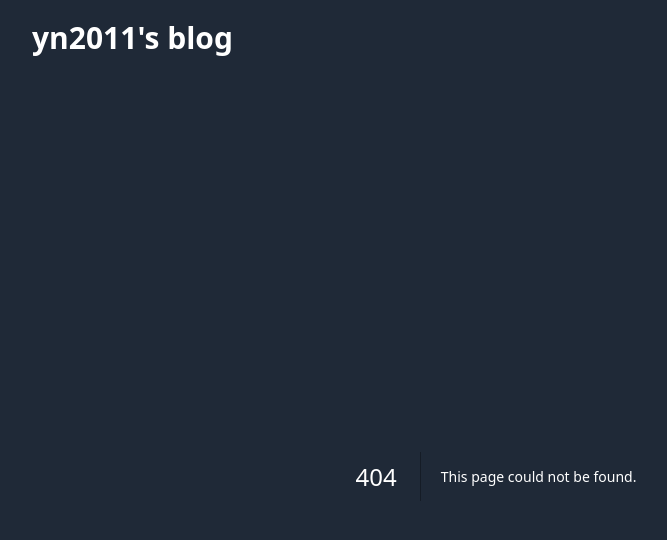
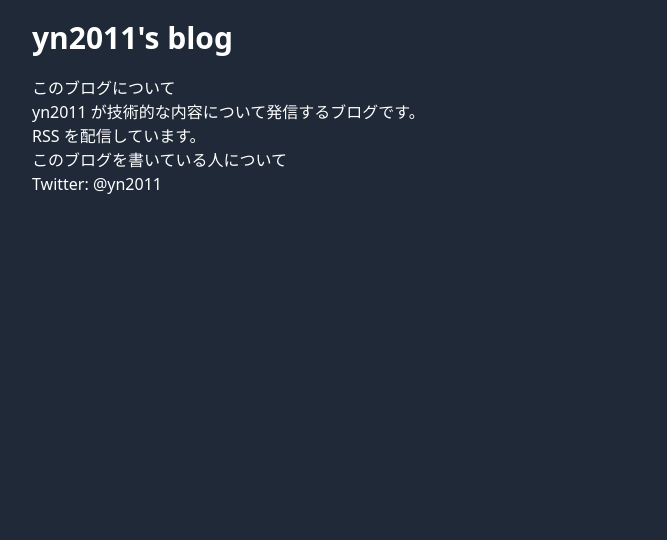
Before and after one commit to pokuwagata/yn2011-blog, a Next.js app: page /about in a window 1280 px wide. Before the commit this address had no page. Shown: the top 540 px of the page, without its empty margins (144-811 px from the left). Built offline with nearby package versions, Linux system fonts and the light colour scheme.

Commit message:
move to app outside

```diff
--- /dev/null
+++ b/app/about/page.tsx
@@ -0,0 +1,17 @@
+import Link from "next/link";
+
+export default function Page({ params }: any) {
+  return (
+    <main>
+      <h1>このブログについて</h1>
+      <p>yn2011 が技術的な内容について発信するブログです。</p>
+      <p>RSS を配信しています。</p>
+      <h2>このブログを書いている人について</h2>
+      <ul>
+        <li>
+          Twitter: <Link href="https://twitter.com/yn2011">@yn2011</Link>
+        </li>
+      </ul>
+    </main>
+  );
+}
--- a/app/feed/route.ts
+++ b/app/feed/route.ts
@@ -1,4 +1,4 @@
-import { generateFeed } from "@/app/lib/rss";
+import { generateFeed } from "@/lib/rss";
 
 export async function GET() {
   const xml = await generateFeed();
--- a/app/page.tsx
+++ b/app/page.tsx
@@ -1,5 +1,5 @@
 import Link from "next/link";
-import { getPosts } from "@/app/lib/post";
+import { getPosts } from "@/lib/post";
 
 export default function Page() {
   const posts = getPosts();
--- a/app/posts/[slug]/page.tsx
+++ b/app/posts/[slug]/page.tsx
@@ -1,9 +1,9 @@
-import { getFiles, getFile } from "@/app/lib/file";
+import { getFiles, getFile } from "@/lib/file";
 import { MDXRemote } from "next-mdx-remote/rsc";
 import { notFound } from "next/navigation";
 import { baseURL, siteName } from "@/app/const";
 import Image from "next/image";
-import { Code } from "@/app/components/Code";
+import { Code } from "@/components/Code";
 
 export function generateMetadata({ params }: any) {
   const slug = params.slug;
--- a/app/lib/post.ts
+++ b/lib/post.ts
@@ -1,4 +1,4 @@
-import { getFiles, getFile, metadata } from "@/app/lib/file";
+import { getFiles, getFile, metadata } from "@/lib/file";
 
 export type Post = { slug: string; data: metadata; content: string };
 
--- a/app/lib/rss.ts
+++ b/lib/rss.ts
@@ -1,7 +1,7 @@
 import { Feed } from "feed";
 import { siteName } from "@/app/const";
 import { baseURL } from "@/app/const";
-import { getPosts } from "@/app/lib/post";
+import { getPosts } from "@/lib/post";
 
 export const generateFeed = async () => {
   const feed = new Feed({
```
Also changed, not shown: components/Code.tsx (renamed from app/components/Code.tsx), lib/file.ts (renamed from app/lib/file.ts), lib/imgSize.mjs (renamed from app/lib/imgSize.mjs).
